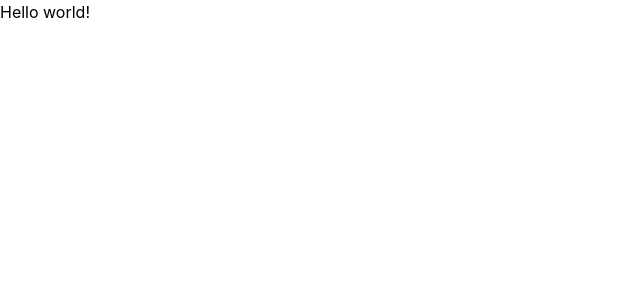
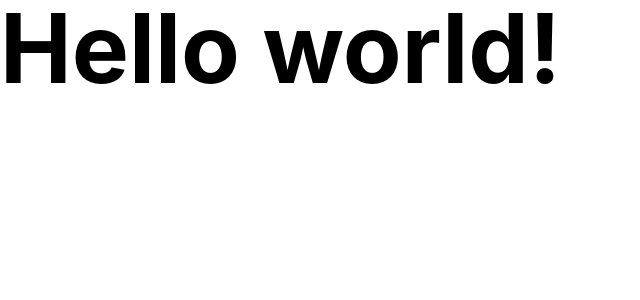
Before and after one commit to Iskender-developer/Homework2, a React (Vite) app: page / in a window 1280 px wide. Shown: the top 300 px of the page, without its empty margins (0-640 px from the left). Built offline with nearby package versions, Linux system fonts and the light colour scheme.

Commit message:
testSecond

```diff
--- a/src/App.tsx
+++ b/src/App.tsx
@@ -3,7 +3,7 @@ import "./index.css"
 export default function App() {
   return (
     <div>
-      <h1>Hello world!</h1>
+      <h1 className="text-8xl font-bold underline-offset-4">Hello world!</h1>
     </div>
   )
 }
```
